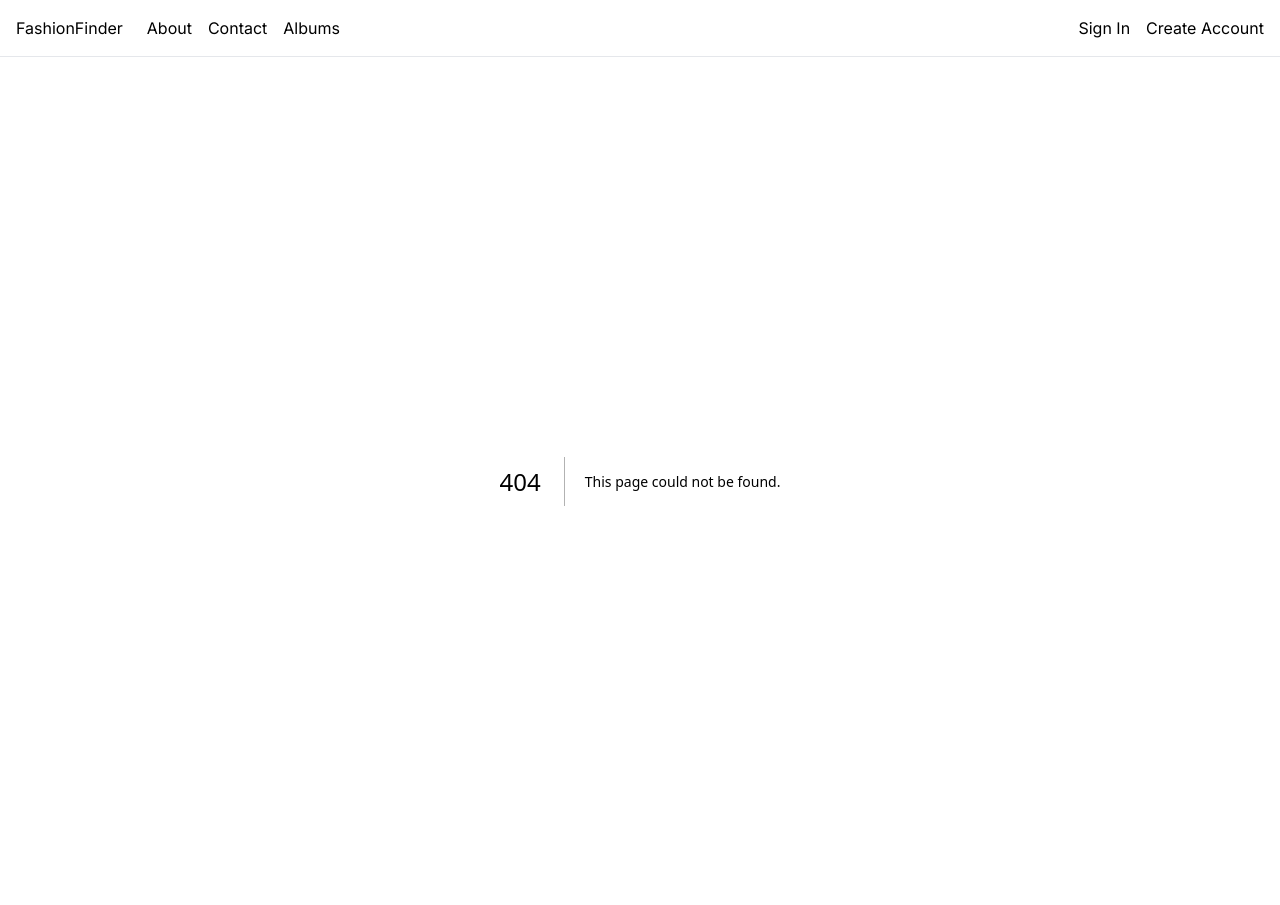
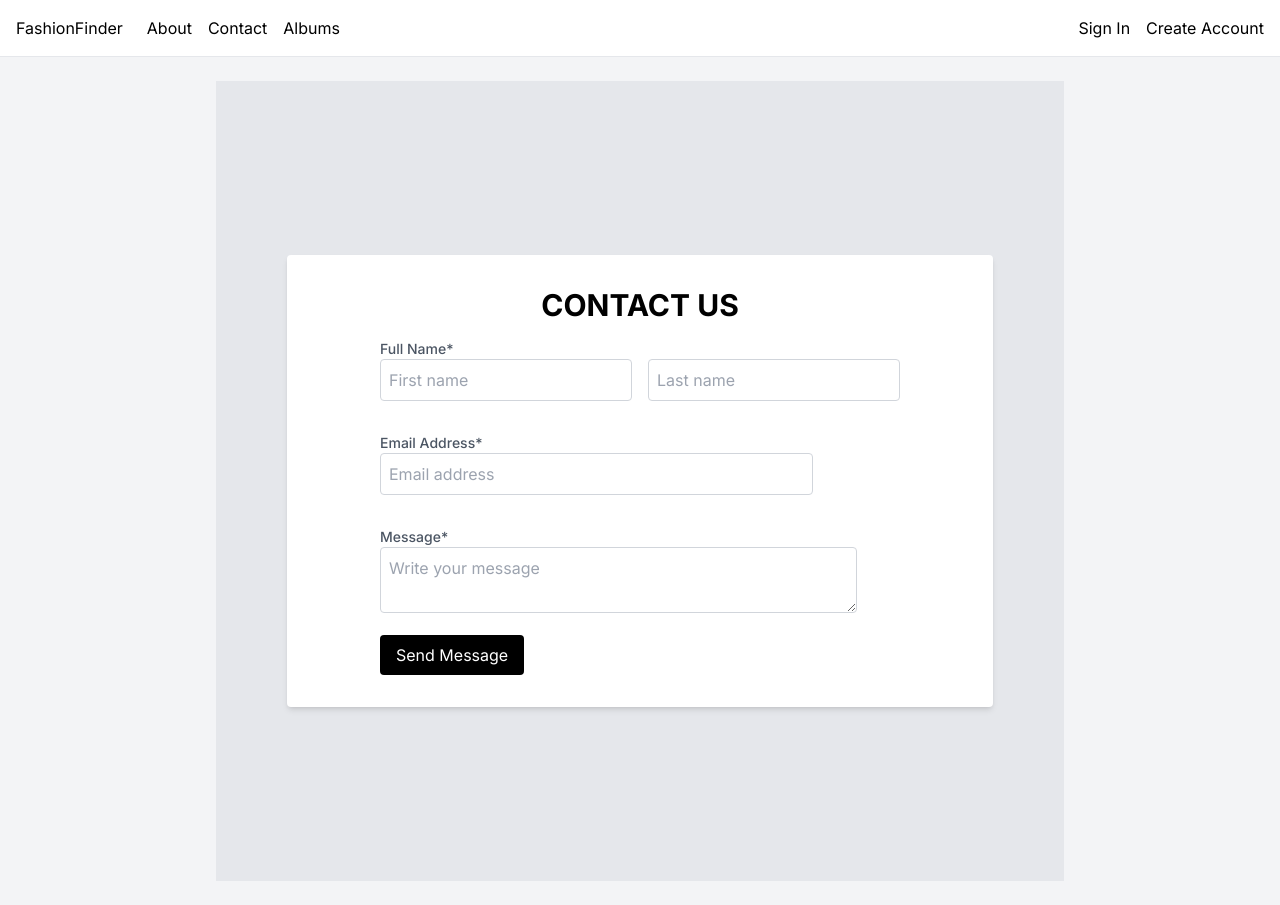
Before and after one commit to Alexgjek/AI_FashionFinder, a Next.js app in the folder fashionFinder-frontend/: page /contact in a window 1280 px wide. Before the commit this address had no page. Built offline with nearby package versions, Linux system fonts and the light colour scheme.

Commit message:
Created the Contact Us page

```diff
--- /dev/null
+++ b/fashionFinder-frontend/src/app/contact/page.js
@@ -0,0 +1,141 @@
+// export default function ContactPage() {
+//   return (
+//     <main className="flex justify-center items-center bg-gray-200 min-h-screen">
+//       {/* <script type="text/javascript"
+//         src="https://cdn.jsdelivr.net/npm/@emailjs/browser@4/dist/email.min.js">
+//       </script>
+//       <script type="text/javascript">
+//         (function(){
+//             emailjs.init("UHSSbPh-j0hEtzASh")
+//             })();
+//       </script> */}
+//       {/* <script src="fashionFinder-frontend/src/components/buttons/ContactUsPageButton2.js"></script> */}
+//       <script src="fashionFinder-frontend\src\app\contact\inputFieldsFunction.js"></script>
+//       <div className="flex flex-col items-center bg-white p-8 rounded shadow-md w-5/6">
+//         <h3 className="text-3xl font-bold mb-4">CONTACT US</h3>
+
+//         <form>
+//           <div className="mb-4">
+//             <label htmlFor="fullName" className="block text-sm font-medium text-gray-600">
+//               Full Name*
+//             </label>
+//             <div className="flex space-x-2">
+//               <input
+//                 type="text"
+//                 id="firstName"
+//                 name="firstName"
+//                 placeholder="First name"
+//                 className="w-full p-2 mb-4 md:w-5/6 md:mr-2 border border-gray-300 rounded"
+//               />
+//               <input
+//                 type="text"
+//                 id="lastName"
+//                 name="lastName"
+//                 placeholder="Last name"
+//                 className="w-full p-2 mb-4 md:w-5/6 border border-gray-300 rounded"
+//               />
+//             </div>
+//           </div>
+
+//           <div className="mb-4">
+//             <label htmlFor="email" className="block text-sm font-medium text-gray-600">
+//               Email Address*
+//             </label>
+//             <input
+//               type="text"
+//               id="email"
+//               name="email"
+//               placeholder="Email address"
+//               className="w-full p-2 mb-4 md:w-5/6 border border-gray-300 rounded"
+//             />
+//           </div>
+
+//           <div className="w-full md:w-11/12 mb-4">
+//             <label htmlFor="message" className="block text-sm font-medium text-gray-600">
+//               Message*
+//             </label>
+//             <textarea
+//               id="message"
+//               name="message"
+//               placeholder="Write your message"
+//               className="w-full p-2 border border-gray-300 rounded resize"
+//             />
+//           </div>
+
+//           <button type="submit" className="bg-black text-white py-2 px-4 rounded hover:bg-gray-800">
+//           Send Message
+//           </button>
+//         </form>
+//       </div>
+//     </main>
+//   );
+// }
+
+
+export default function ContactPage() {
+  return (
+    <main className="flex justify-center items-center bg-gray-200 min-h-screen">
+      <div className="flex flex-col items-center bg-white p-8 rounded shadow-md w-5/6">
+        <script src="https://cdn.jsdeliver.net/npm/@emailjs/brower@3/dist/email.min.js"></script>
+        <script src="src/components/buttons/ContactUsPageButton.js"></script>
+        <h3 className="text-3xl font-bold mb-4">CONTACT US</h3>
+
+        <form action="./send_email" method="send">
+        {/* <form action="./send_email" method="get"> */}
+          <div className="mb-4">
+            <label htmlFor="fullName" className="block text-sm font-medium text-gray-600">
+              Full Name*
+            </label>
+            <div className="flex space-x-2">
+              <input
+                type="text"
+                id="firstName"
+                name="firstName"
+                placeholder="First name"
+                className="w-full p-2 mb-4 md:w-5/6 md:mr-2 border border-gray-300 rounded"
+              />
+              <input
+                type="text"
+                id="lastName"
+                name="lastName"
+                placeholder="Last name"
+                className="w-full p-2 mb-4 md:w-5/6 border border-gray-300 rounded"
+              />
+            </div>
+          </div>
+
+          <div className="mb-4">
+            <label htmlFor="email" className="block text-sm font-medium text-gray-600">
+              Email Address*
+            </label>
+            <input
+              type="text"
+              id="email"
+              name="email"
+              placeholder="Email address"
+              className="w-full p-2 mb-4 md:w-5/6 border border-gray-300 rounded"
+            />
+          </div>
+
+          <div className="w-full md:w-11/12 mb-4">
+            <label htmlFor="message" className="block text-sm font-medium text-gray-600">
+              Message*
+            </label>
+            <textarea
+              id="message"
+              name="message"
+              placeholder="Write your message"
+              className="w-full p-2 border border-gray-300 rounded resize"
+            />
+          </div>
+
+          <button type="submit" className="bg-black text-white py-2 px-4 rounded hover:bg-gray-600">
+            Send Message
+          </button>
+
+          <sendEmail />
+        </form>
+      </div>
+    </main>
+  );
+}
```
